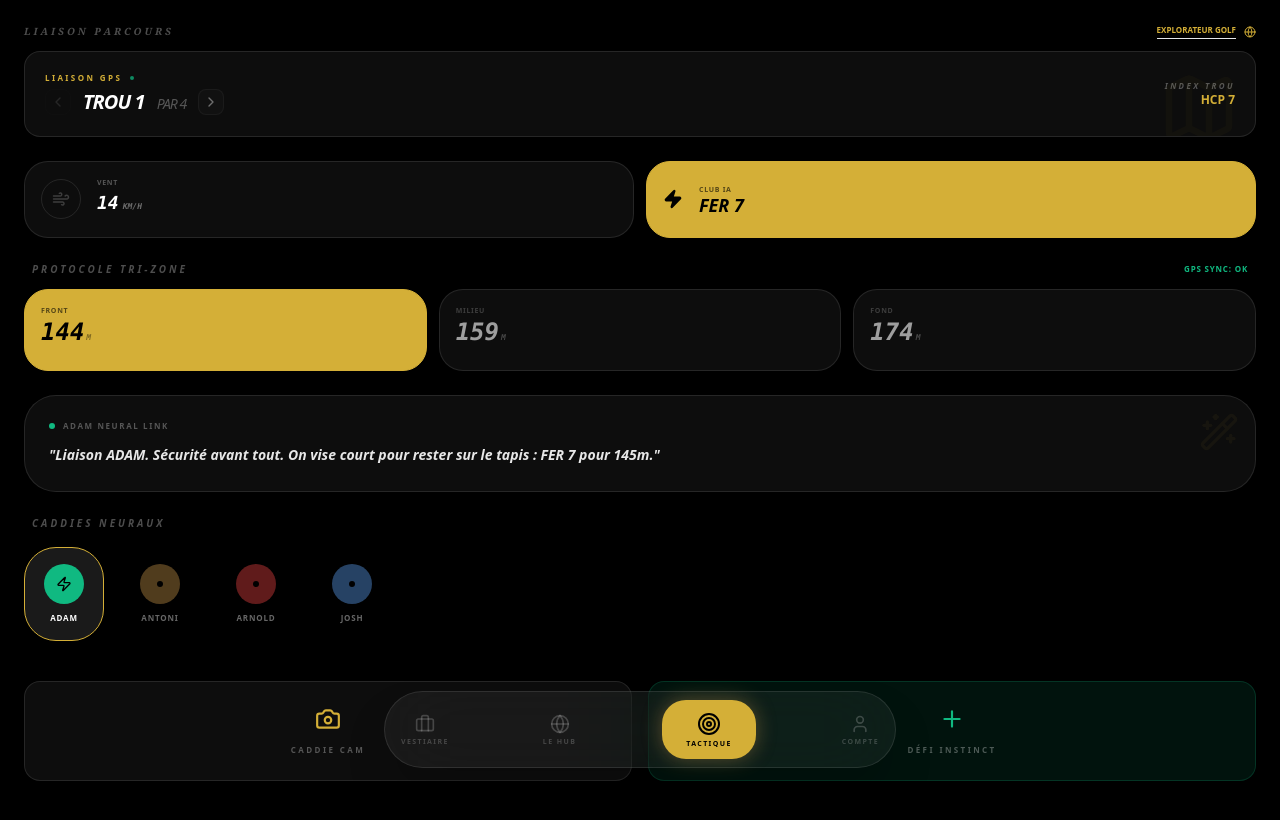
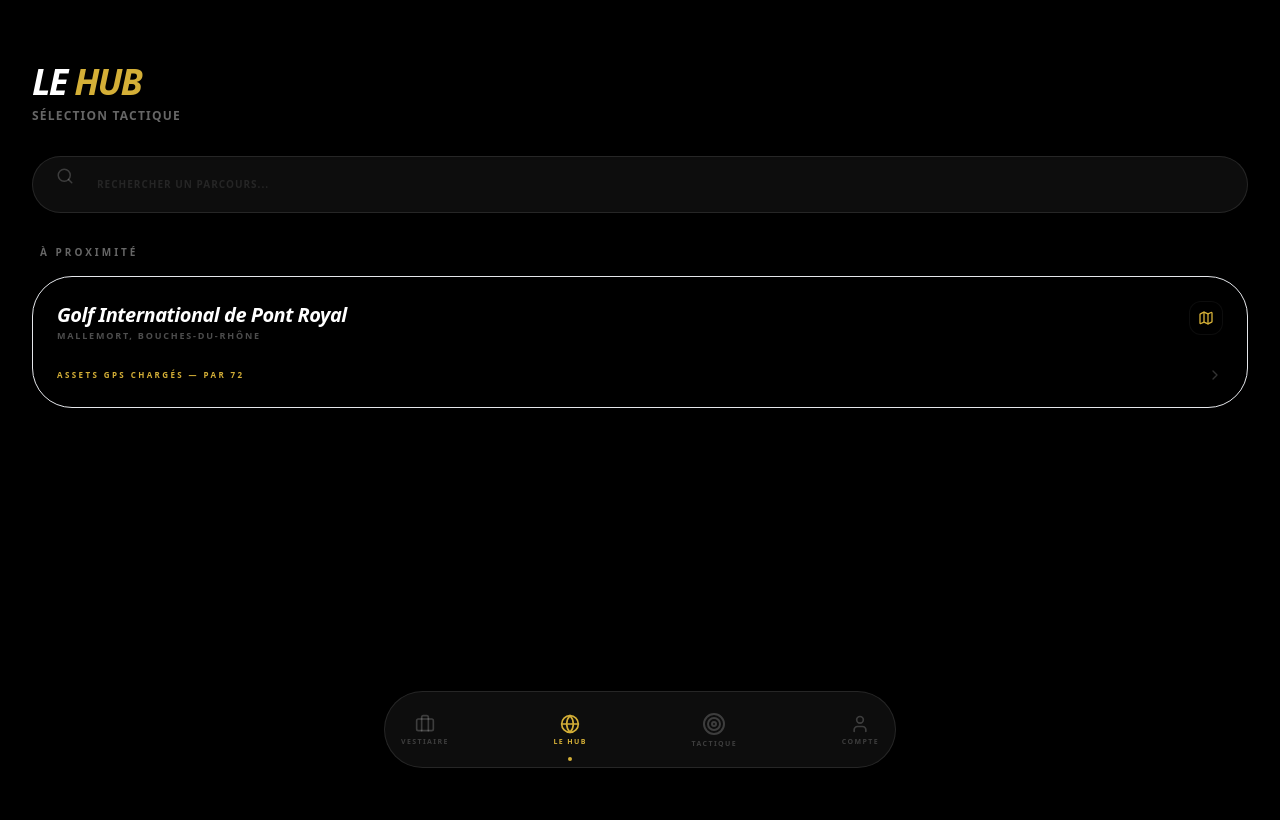
Before and after one commit to rgq0812-rgb/The-chose, a React (Vite) app: page / in a window 1280 px wide. Shown: the top 820 px of the page. Built offline with nearby package versions, Linux system fonts and the light colour scheme.

Commit message:
Change default active tab from 'hud' to 'hub'

```diff
--- a/src/App.tsx
+++ b/src/App.tsx
@@ -53,7 +53,7 @@
     selectedTee, setSelectedTee
   } = useTactical();
 
-  const [activeTab, setActiveTab] = useState<'hud' | 'hub' | 'locker' | 'account'>('hud');
+  const [activeTab, setActiveTab] = useState<'hud' | 'hub' | 'locker' | 'account'>('hub');
   const [showPaywall, setShowPaywall] = useState(false);
   const [activeCaddie, setActiveCaddie] = useState(CADDIES_CONFIG[0]);
   const [selectedLevel, setSelectedLevel] = useState(THE_STUDENT_LEVELS[0]);
@@ -115,7 +115,8 @@
   };
 
   return (
-    <div className="min-h-screen flex flex-col overflow-hidden select-none bg-black text-white font-sans">
+    <div className="h-[100dvh] w-screen flex flex-col overflow-hidden select-none bg-black text-white font-sans">
+
 
       {/* 4 PILLARS NAVIGATION (FIXED BOTTOM) */}
       <nav className="fixed bottom-0 left-0 right-0 z-[100] pb-8 px-6 pointer-events-none">
@@ -149,7 +150,8 @@
       </nav>
 
       {/* TABS CONTENT */}
-      <main className="flex-1 overflow-y-auto pb-32">
+      <main className="flex-1 overflow-y-auto pb-32 touch-pan-y overscroll-y-contain">
+
         <AnimatePresence mode="wait">
           {activeTab === 'locker' && (
             <motion.div key="locker" initial={{ opacity: 0, y: 20 }} animate={{ opacity: 1, y: 0 }} exit={{ opacity: 0, y: -20 }}>
```
